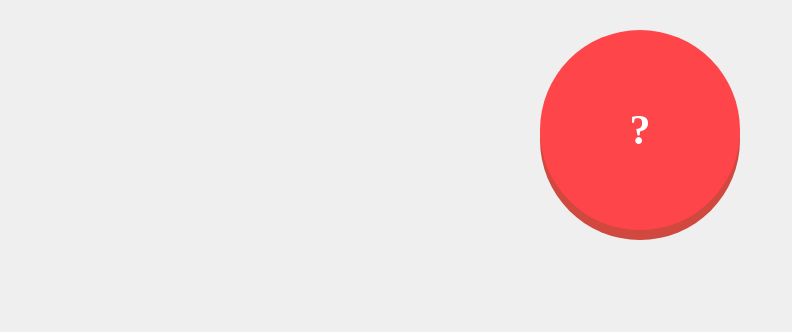
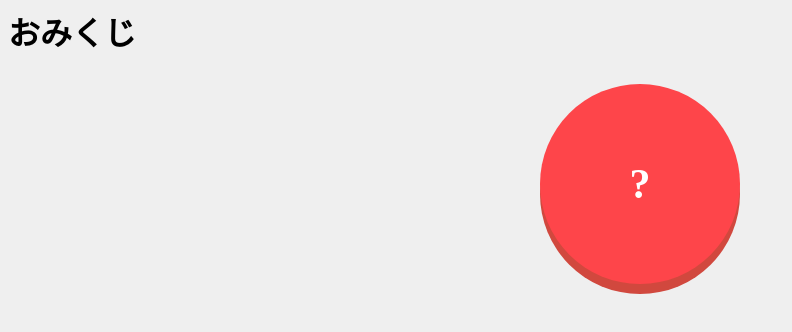
Before and after one commit to tokihiko1229/omikuji, a plain HTML site: page index.html in a window 1280 px wide. Shown: the whole page, without its empty margins (0-792 px from the left). Drawn offline with Linux system fonts and the light colour scheme.

Commit message:
Add files via upload

```diff
--- a/index.html
+++ b/index.html
@@ -6,6 +6,7 @@
     <link rel="stylesheet" href="css/style.css">
   </head>
   <body>
+    <h1>おみくじ</h1>
     <div id="btn">?</div>
 
     <script src="js/main.js"></script>
```
